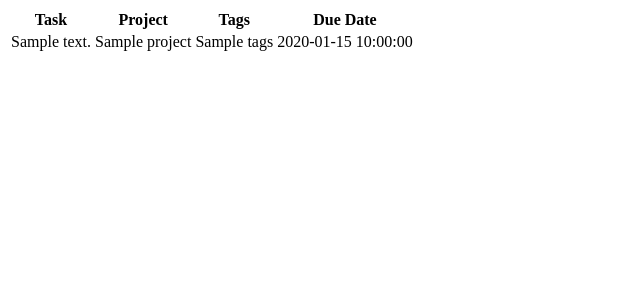
After one commit to djotaku/taskwarrior_web, a Flask app: template templates/partials/task_table.html in a window 1280 px wide. The commit adds this page. Shown: the top 300 px of the page, without its empty margins (0-640 px from the left). Run offline with Flask 3, Linux system fonts and the light colour scheme; the template is opened without the code that fills it: most values are stand-ins (such as "Sample title", 1, 10 or a date in 2020).

Commit message:
The Basics of the view are nearly done
Right now it's read-only, but I've got the framework completed

```diff
--- a/app.py
+++ b/app.py
@@ -1,3 +1,5 @@
+from datetime import datetime
+
 from flask import Flask
 from flask import render_template
 import jinja_partials
@@ -6,20 +8,35 @@ import task
 app = Flask(__name__)
 
 jinja_partials.register_extensions(app)
+
+
 @app.route('/')
 def hello_world():  # put application's code here
     return 'Hello World!'
 
+
 @app.route('/tasks')
 def tasks():
-    tasks = task.task_list()
-    return render_template('tasks.html', tasks=tasks)
+    starting_tasks = task.task_list_pending(None)
+    return render_template('tasks.html', tasks=starting_tasks)
+
+@app.route('/overdue')
+def overdue():
+    overdue_tasks = task.task_list_overdue()
+    return render_template('partials/task_table.html', tasks=overdue_tasks)
 
 @app.route('/due-today')
 def due_today():
     """The tasks that have a due date of today."""
-    tasks = task.task_list()
-    return render_template('due_today.html', tasks=tasks)
+    today = datetime.today()
+    today_tasks = task.task_list_pending(today)
+    return render_template('partials/task_table.html', tasks=today_tasks)
+
+
+@app.route('/all-incomplete')
+def all_incomplete():
+    all_incomplete_tasks = task.task_list_pending(None)
+    return render_template('partials/task_table.html', tasks=all_incomplete_tasks)
 
 
 if __name__ == '__main__':
--- /dev/null
+++ b/templates/partials/task_table.html
@@ -0,0 +1,18 @@
+<table class="table is-striped sortable" id="task_table">
+    <thead>
+    <th> Task</th>
+    <th> Project</th>
+    <th> Tags</th>
+    <th> Due Date</th>
+    </thead>
+    <tbody>
+    {% for task in tasks %}
+        <tr>
+            <td>{{ task.description }}</td>
+            <td>{{ task.project }}</td>
+            <td>{{ task.tags }}</td>
+            <td>{{ task.due }}</td>
+        </tr>
+    {% endfor %}
+    </tbody>
+</table>
```
Also changed, not shown: task.py (+18 -7 lines), templates/due_today.html (deleted, +0 -16 lines), templates/tasks.html (+6 -6 lines), README.md.
